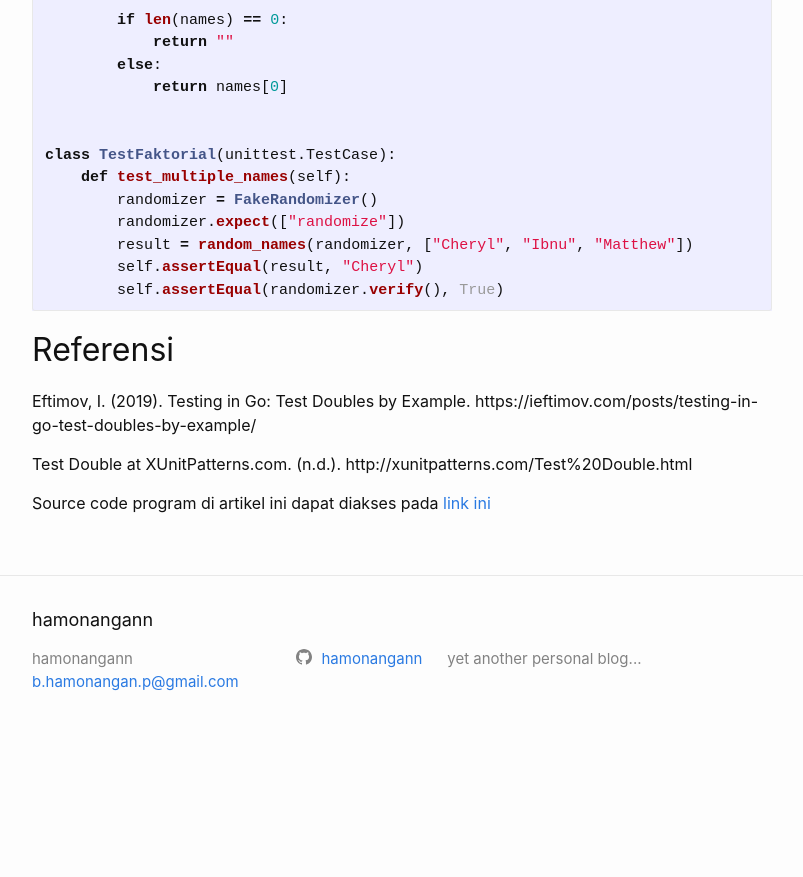
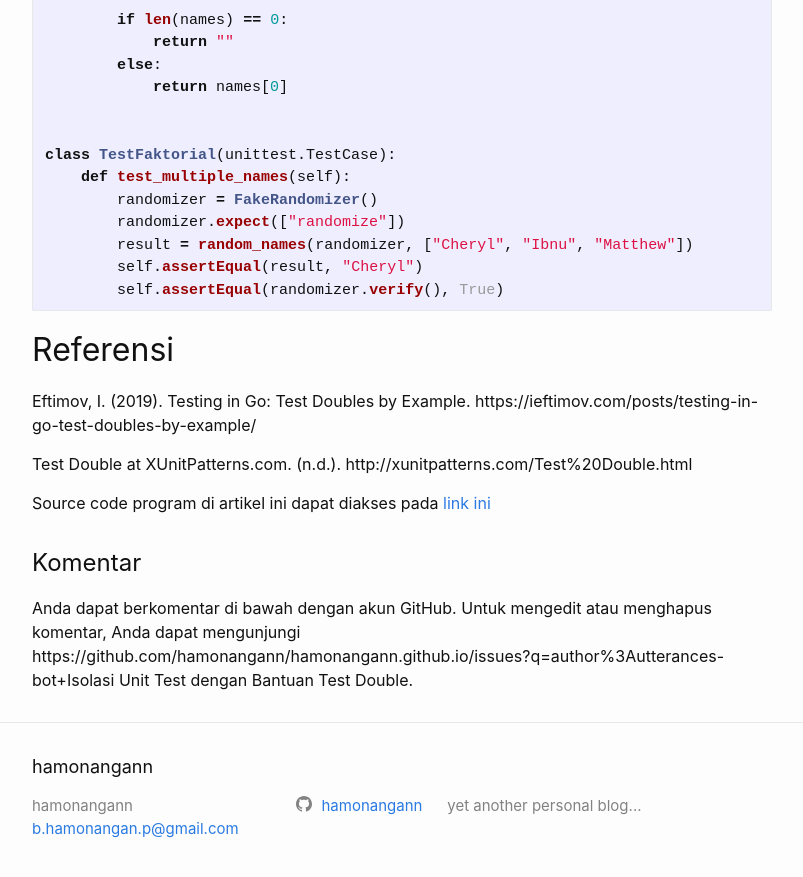
Before and after one commit to hamonangann/hamonangann.github.io, a Jekyll site: the page built from _posts/2023-04-06-artikel6.markdown, in a window 1280 px wide and 900 px high, scrolled down 4181 px. Shown: the top 877 px of the window, without its empty margins (238-1041 px from the left). Built offline with Jekyll 4.4.1, drawn with Linux system fonts in a browser that asks for light colours; comment, search, counter and statistics services are not loaded; before the commit the page ends 4934 px from its top, so only the background shows below that.

Commit message:
add keterangan komentar

```diff
--- a/_layouts/post.html
+++ b/_layouts/post.html
@@ -24,6 +24,9 @@ layout: default
     {{ content }}
   </div>
 
+  <h2>Komentar</h2>
+  Anda dapat berkomentar di bawah dengan akun GitHub. Untuk mengedit atau menghapus komentar, Anda dapat mengunjungi https://github.com/hamonangann/hamonangann.github.io/issues?q=author%3Autterances-bot+{{ page.title }}.
+
   <script src="https://utteranc.es/client.js"
     repo="hamonangann/hamonangann.github.io"
     issue-term="title"
```
